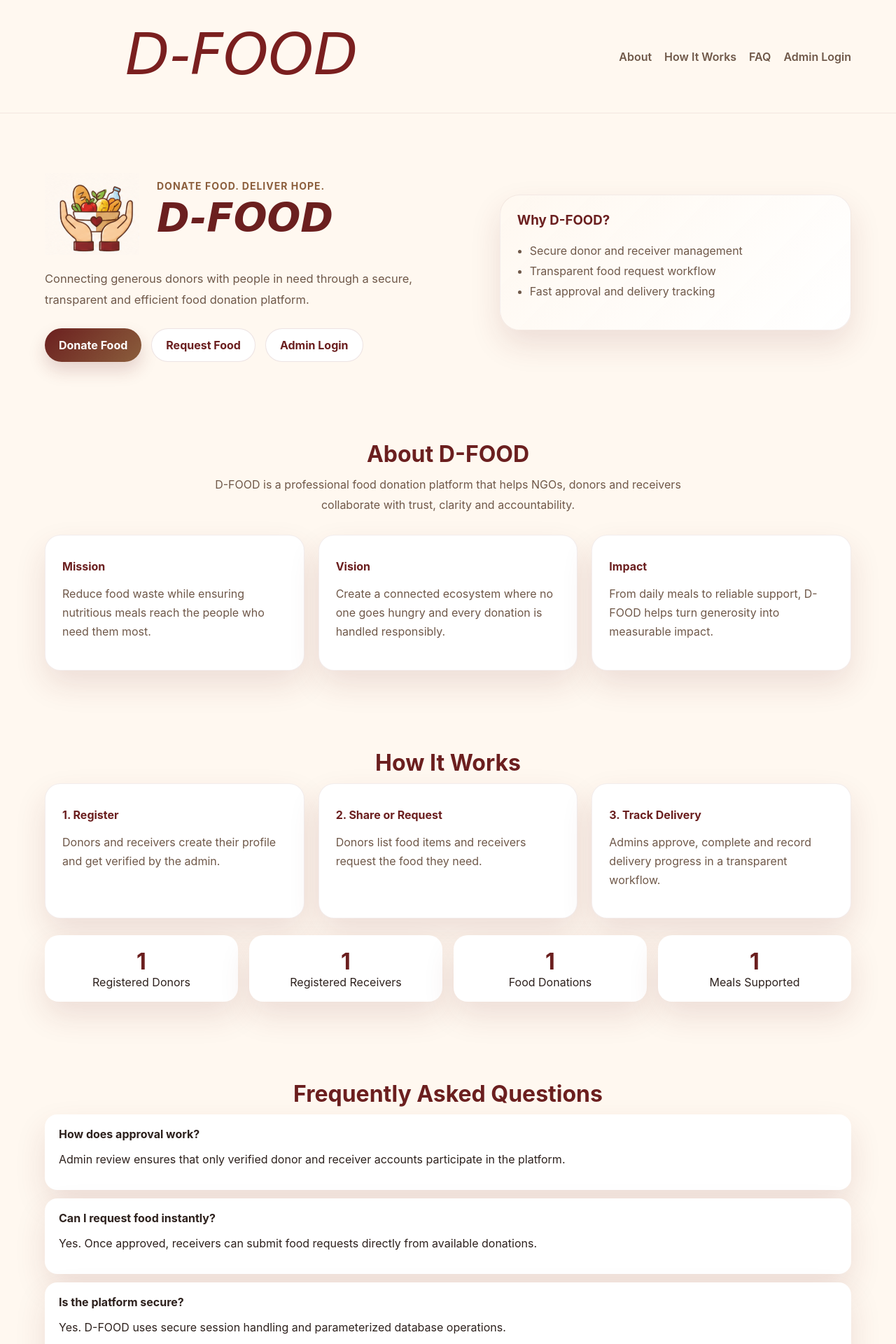
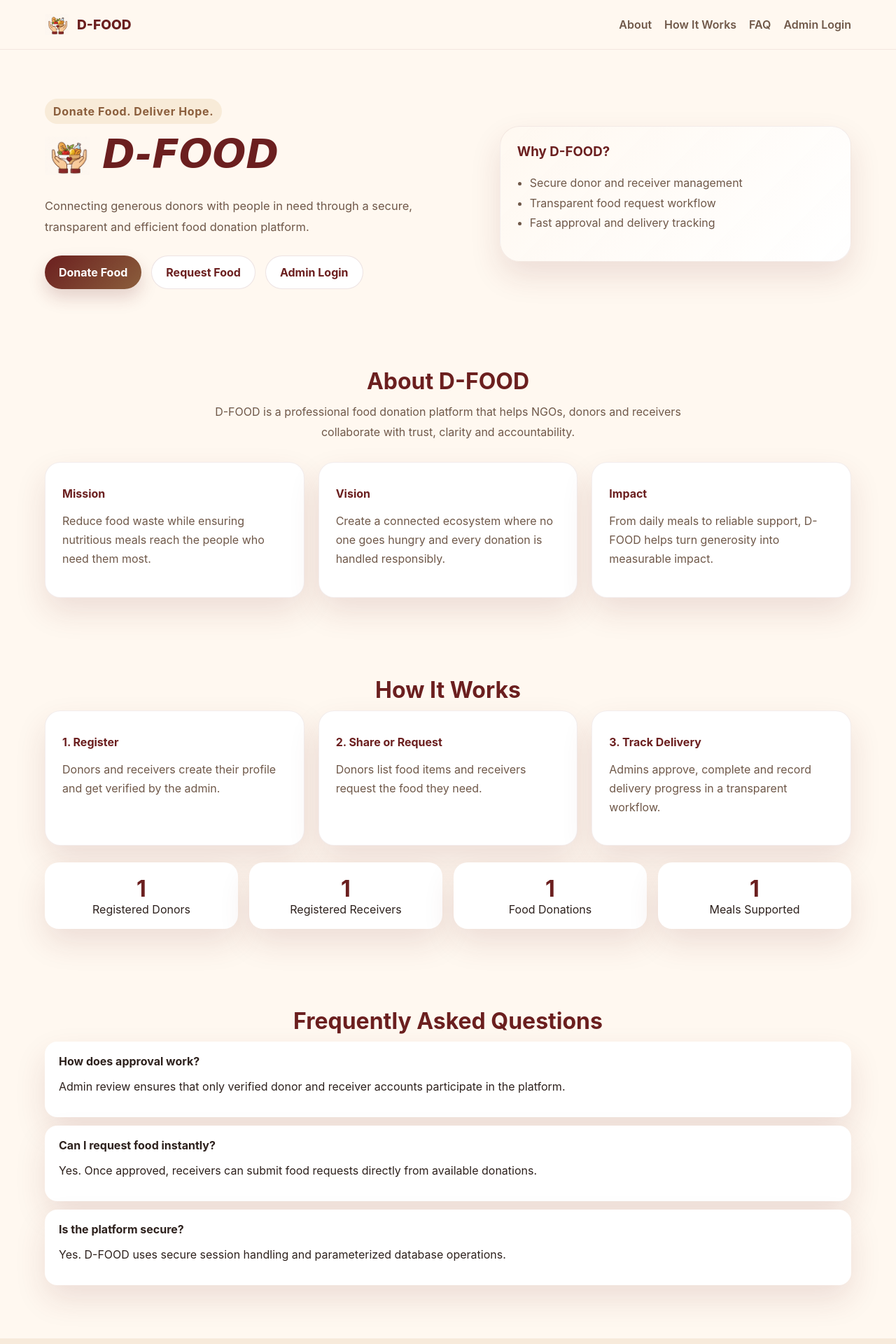
Before and after one commit to bhavyashree05/D-FOOD, a Flask app: page / in a window 1280 px wide. Shown: the top 1920 px of the page at 70% size. Run offline with Flask 3, Linux system fonts and the light colour scheme; tables that the repository leaves empty hold one stand-in row (values such as "Sample post").

Commit message:
Update home.html

```diff
--- a/templates/home.html
+++ b/templates/home.html
@@ -4,7 +4,7 @@
     <meta charset="UTF-8">
     <meta name="viewport" content="width=device-width, initial-scale=1.0">
     <title>D-FOOD | Donate Food. Deliver Hope.</title>
-
+    <link rel="stylesheet" href="https://cdnjs.cloudflare.com/ajax/libs/font-awesome/6.4.0/css/all.min.css">
     <style>
         :root {
             --maroon: #6B1F1F;
@@ -50,64 +50,20 @@
         .faq-item { background:var(--white); border-radius:18px; padding:18px 20px; margin-bottom:12px; box-shadow:var(--shadow); }
         .footer { padding:32px 24px 24px; background:#f7eadb; margin-top:24px; }
         .footer-inner { max-width:1200px; margin:0 auto; display:flex; justify-content:space-between; gap:20px; flex-wrap:wrap; color:var(--muted); }
-        .hero-logo{ display:flex;
-    align-items:center;
-    gap:25px;
-    margin:15px 0 20px;
-}
-
-.logo-icon{
-    position:relative;
-    width:90px;
-    height:90px;
-}
-
-.logo-icon .fa-hands-holding{
-    font-size:72px;
-    color:#8b2e2e;
-    position:absolute;
-    left:0;
-    top:0;
-}
-
-.logo-icon .food{
-    position:absolute;
-    left:20px;
-    top:16px;
-    font-size:38px;
-    color:#d99036;
-}
-
-.tagline{
-    display:block;
-    color:#8B5E3C;
-    font-size:14px;
-    font-weight:700;
-    letter-spacing:1px;
-    margin-bottom:5px;
-    text-transform:uppercase;
-}
-
-.brand-name{
-    margin:0;
-    font-family:"Brush Script MT",cursive;
-    font-size:82px;
-    font-style:italic;
-    color:#7a1f1f;
-    line-height:1;
-}
+        .hero-logo { display:flex; align-items:center; gap:18px; margin:6px 0 18px; }
+        .hero-logo img { width:64px; height:64px; object-fit:contain; }
+        .brand-name { margin:0; font-family:"Brush Script MT",cursive; font-style:italic; font-size:3.6rem; color:var(--maroon); line-height:1; }
+        .reveal { opacity:0; transform:translateY(24px); transition:opacity .7s ease, transform .7s ease; }
+        .reveal.in-view { opacity:1; transform:translateY(0); }
         @media (max-width:900px){ .hero,.grid,.stats{grid-template-columns:1fr; } }
     </style>
 </head>
 <body>
     <header>
         <div class="nav-container">
-            <div class="hero-logo">
-                <div class="logo-icon">
-                    <i class="fas fa-hands-holding"></i>
-                    <i class="fas fa-utensils food"></i>
-                </div>
-                <div class="brand-name">D-FOOD</div>
+            <div class="brand">
+                <img src="{{ url_for('static', filename='imagess/d-food_logo1.png') }}" alt="D-FOOD Logo" style="width:34px;height:34px;object-fit:contain;">
+                D-FOOD
             </div>
             <div class="nav-links">
                 <a href="#about">About</a>
@@ -120,17 +76,11 @@
     <main>
         <section class="hero">
             <div class="hero-copy">
+                <span class="eyebrow">Donate Food. Deliver Hope.</span>
                 <div class="hero-logo">
-    <img src="{{ url_for('static', filename='imagess/d-food_logo1.png') }}" alt="D-FOOD Logo">
-
-    <div class="hero-title">
-        <span class="tagline">Donate Food. Deliver Hope.</span>
-
-        <h1 class="brand-name">
-            D-FOOD
-        </h1>
-    </div>
-</div>
+                    <img src="{{ url_for('static', filename='imagess/d-food_logo1.png') }}" alt="D-FOOD Logo">
+                    <h1 class="brand-name">D-FOOD</h1>
+                </div>
                 <p>Connecting generous donors with people in need through a secure, transparent and efficient food donation platform.</p>
                 <div class="hero-buttons">
                     <a class="btn-primary" href="/dsignup">Donate Food</a>
@@ -148,7 +98,7 @@
             </div>
         </section>
 
-        <section class="section" id="about">
+        <section class="section reveal" id="about">
             <h3>About D-FOOD</h3>
             <p class="description">D-FOOD is a professional food donation platform that helps NGOs, donors and receivers collaborate with trust, clarity and accountability.</p>
             <div class="grid">
@@ -158,7 +108,7 @@
             </div>
         </section>
 
-        <section class="section" id="how-it-works">
+        <section class="section reveal" id="how-it-works">
             <h3>How It Works</h3>
             <div class="grid">
                 <div class="card"><h4>1. Register</h4><p>Donors and receivers create their profile and get verified by the admin.</p></div>
@@ -173,158 +123,25 @@
             </div>
         </section>
 
-        <section class="section" id="faq">
+        <section class="section reveal" id="faq">
             <h3>Frequently Asked Questions</h3>
             <div class="faq-item"><strong>How does approval work?</strong><p>Admin review ensures that only verified donor and receiver accounts participate in the platform.</p></div>
             <div class="faq-item"><strong>Can I request food instantly?</strong><p>Yes. Once approved, receivers can submit food requests directly from available donations.</p></div>
             <div class="faq-item"><strong>Is the platform secure?</strong><p>Yes. D-FOOD uses secure session handling and parameterized database operations.</p></div>
         </section>
     </main>
-
-</body>
-</html>
-</style>
-</head>
-<body>
-    <header>
-        <div class="nav-container">
-
-
-        </div>
-    </header>
-
-    <main>
-        <section class="hero">
-            <div class="hero-copy">
-                <span>Join our food-sharing movement</span>
-                <h1>Welcome to Food Donation 😊</h1>
-                <p>Sharing food is sharing happiness. Together we can reduce waste, support vulnerable families, and create a kinder community—one meal at a time.</p>
-
-                <div class="quote-card">
-                    <p>“No one has ever become poor by giving.”</p>
-                    <span>— Anne Frank</span>
-                </div>
-            </div>
-            <div class="hero-image">
-                <div class="illustration">
-
-                    <div class="illustration-overlay">
-                        <h2>Feed Hope.
-                        Nourish change.</h2>
-                        <p>A modern donation platform built for donors, receivers, and caring communities.</p>
-                    </div>
-                </div>
-            </div>
-        </section>
-
-        <section class="section" id="features">
-            <h3>Why Food Donation Matters</h3>
-            <p class="description">Our platform is designed to connect donors and receivers with compassion, simplicity, and safety. Every contribution helps reduce waste and improve lives.</p>
-            <div class="features">
-                <div class="feature-card">
-                    <h4>Reduce Food Waste</h4>
-                    <p>Save fresh food from going to waste by bringing it directly to people who need it most.</p>
-                </div>
-                <div class="feature-card">
-                    <h4>Help Needy People</h4>
-                    <p>Support families, shelters, and communities through simple donation and request workflows.</p>
-                </div>
-                <div class="feature-card">
-                    <h4>Fast & Easy Donations</h4>
-                    <p>Quickly sign up and start donating or requesting food through a friendly interface.</p>
-                </div>
-            </div>
-        </section>
-
-        <section class="section" id="stats">
-            <h3>Community Impact</h3>
-            <p class="description">See how our platform is making a real-world difference with verified donors, receivers, and donations.</p>
-            <div class="stat-grid">
-                <div class="stat-card">
-                    <h4>Total Donors</h4>
-                    <strong data-target="{{ total_donors }}">0</strong>
-                    <span>Generous people supporting the cause.</span>
-                </div>
-                <div class="stat-card">
-                    <h4>Total Receivers</h4>
-                    <strong data-target="{{ total_receivers }}">0</strong>
-                    <span>Families and communities empowered by support.</span>
-                </div>
-                <div class="stat-card">
-                    <h4>Total Donations</h4>
-                    <strong data-target="{{ total_donations }}">0</strong>
-                    <span>Meals pledged through our food donation network.</span>
-                </div>
-            </div>
-        </section>
-
-        <section class="section" id="about">
-            <h3>About Food Donation</h3>
-            <p class="description">This platform brings together donors, receivers, and administrators under a single mission: to make food donations safe, impactful, and easy. We follow a transparent workflow to ensure trust, approval, and quick delivery.</p>
-            <div class="about-grid">
-                <div class="about-card">
-                    <h4>Simple Donation Process</h4>
-                    <p>Donors can upload food details quickly, and our approval workflow keeps the system secure and transparent.</p>
-                </div>
-                <div class="about-card">
-                    <h4>Smart Request Flow</h4>
-                    <p>Receivers can request food with confidence, and admins can approve requests to maintain fairness.</p>
-                </div>
-            </div>
-        </section>
-    </main>
-
     <footer class="footer">
         <div class="footer-inner">
-            <div class="footer-brand">
-                <h4>Food Donation Management</h4>
-                <p>Connecting food donors and receivers with ease, empathy, and efficiency.</p>
-                <div class="social-icons">
-                    <a href="#" aria-label="Facebook">F</a>
-                    <a href="#" aria-label="Twitter">T</a>
-                    <a href="#" aria-label="Instagram">I</a>
-                </div>
-            </div>
-            <div class="footer-contact">
-                <p><strong>Contact</strong></p>
-                <p>support@fooddonation.org</p>
-                <p>+1 (555) 123-4567</p>
-                <p>123 Giving Street, Kindness City</p>
-            </div>
+            <div><strong>D-FOOD</strong><br>Donate Food. Deliver Hope.</div>
+            <div>Contact: support@dfood.org<br>© 2026 D-FOOD</div>
         </div>
-        <div class="footer-note">© 2026 Food Donation Management. All rights reserved.</div>
     </footer>
-
     <script>
-        const counters = document.querySelectorAll('.stat-card strong');
-        const speed = 70;
-
-        counters.forEach(counter => {
-            const updateCount = () => {
-                const target = +counter.getAttribute('data-target');
-                const count = +counter.innerText;
-                const increment = target / speed;
-
-                if (count < target) {
-                    counter.innerText = Math.ceil(count + increment);
-                    requestAnimationFrame(updateCount);
-                } else {
-                    counter.innerText = target;
-                }
-            };
-
-            const observer = new IntersectionObserver(entries => {
-                entries.forEach(entry => {
-                    if (entry.isIntersecting) {
-                        updateCount();
-                        observer.unobserve(counter);
-                    }
-                });
-            }, {
-                threshold: 0.5
-            });
-            observer.observe(counter);
-        });
+        const revealEls = document.querySelectorAll('.reveal');
+        const io = new IntersectionObserver((entries) => {
+            entries.forEach(e => { if (e.isIntersecting) { e.target.classList.add('in-view'); io.unobserve(e.target); } });
+        }, { threshold: 0.15 });
+        revealEls.forEach(el => io.observe(el));
     </script>
 </body>
 </html>
```
